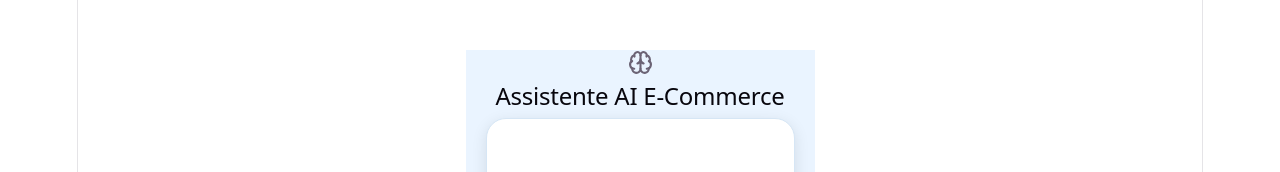
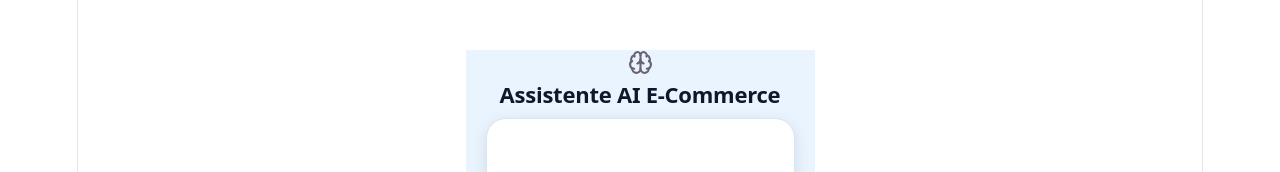
Before and after one commit to GuzZ07-py/Chat_Bot-OrdiniDB, a React (Vite) app in the folder frontend/: page / in a window 1280 px wide. Shown: the top 172 px of the page. Built offline with nearby package versions, Linux system fonts and the light colour scheme.

Commit message:
modifica testo e sfondo

```diff
--- a/frontend/src/App.jsx
+++ b/frontend/src/App.jsx
@@ -42,7 +42,7 @@ export default function App() {
   return (
     <div style={styles.container}>
       <Brain size={25}></Brain>
-      <h2>Assistente AI E-Commerce</h2>
+      <h2 style={styles.title}>Assistente AI E-Commerce</h2>
 
       <div style={styles.chatBox}>
         {messages.map((m, i) => (
@@ -98,6 +98,12 @@ const styles = {
     fontFamily: "Arial",
     padding: "0 20px", //spazio a lato
     backgroundColor: "#EAF4FF"
+  },
+  title: {
+     color: "#0F172A",
+    fontSize: "22px",
+    fontWeight: "600",
+    marginBottom: "10px"
   },
   chatBox: {
     display: "flex",
```
